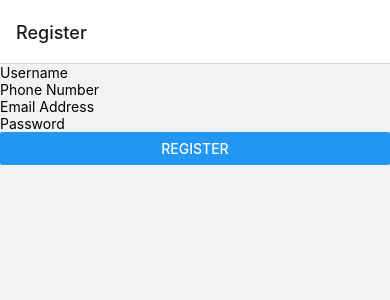
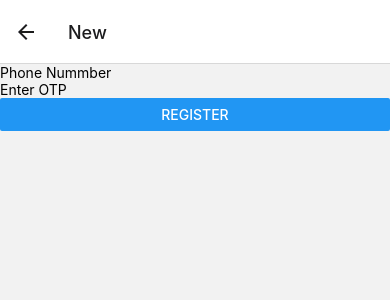
Before and after one commit to PaulineOndiek/foodDelivery, a React Native app: screen /New in a window 390 px wide. Before the commit this address had no page. Shown: the top 300 px of the page. Built offline with nearby package versions, Linux system fonts and the light colour scheme.

Commit message:
user authentication using phone number and creation of the data.js component

```diff
--- a/App.js
+++ b/App.js
@@ -15,6 +15,7 @@ import RegisterScreen from './src/screens/RegisterScreen'
 import DisplayScreen from './src/screens/DisplayScreen'
 import LoginScreen from './src/screens/LoginScreen'
 import WelcomeScreen from './src/screens/WelcomeScreen'
+import NewScreen from './src/screens/NewScreen';
 
 
 
@@ -24,20 +25,12 @@ const Stack = createNativeStackNavigator();
 const App=()=>{
 return(
   <NavigationContainer>
-    <Stack.Navigator initialRouteName='Register'>
+    <Stack.Navigator initialRouteName='Home'>
       <Stack.Screen name="Home" component={HomeScreen}/>
       <Stack.Screen name="Register" component={RegisterScreen} />
       <Stack.Screen name="Login" component={LoginScreen}/>
-  {/* <View style={StyleSheet.container}> */}
+      <Stack.Screen name="New" component={NewScreen}/>
 
-   {/* <Text>Hello</Text>  */}
-
-
-
-
-
-
-{/* </View> */}
 </Stack.Navigator>
 </NavigationContainer>
 )
--- a/package.json
+++ b/package.json
@@ -10,6 +10,8 @@
     "lint": "eslint ."
   },
   "dependencies": {
+    "@react-native-firebase/app": "^16.5.0",
+    "@react-native-firebase/auth": "^16.5.0",
     "@react-navigation/native": "^6.1.2",
     "@react-navigation/native-stack": "^6.9.8",
     "firebase": "^9.15.0",
--- /dev/null
+++ b/src/Data.js
@@ -0,0 +1,48 @@
+export const Data=([
+
+{   Image:"https://images.unsplash.com/photo-1608219994488-cc269412b3e4?ixlib=rb-4.0.3&ixid=MnwxMjA3fDB8MHxwaG90by1wYWdlfHx8fGVufDB8fHx8&auto=format&fit=crop&w=987&q=80",
+    Name:"Fries",
+    Price:"1,000",
+    Category:"Fast Foods"
+
+},
+{
+    Image:"https://images.unsplash.com/photo-1593246049226-ded77bf90326?ixlib=rb-4.0.3&ixid=MnwxMjA3fDB8MHxwaG90by1wYWdlfHx8fGVufDB8fHx8&auto=format&fit=crop&w=2835&q=80",
+    Name:"Pizza",
+    Price:"1546",
+    Category:"Pizza"
+
+},
+{   Image:"https://images.unsplash.com/photo-1567620832903-9fc6debc209f?ixlib=rb-4.0.3&ixid=MnwxMjA3fDB8MHxwaG90by1wYWdlfHx8fGVufDB8fHx8&auto=format&fit=crop&w=1080&q=80",
+    Name:"Fried Chicken",
+    Price:"2,100",
+    Category:"Chicken"
+
+},
+{   Image:"https://images.unsplash.com/photo-1572802419224-296b0aeee0d9?ixlib=rb-4.0.3&ixid=MnwxMjA3fDB8MHxwaG90by1wYWdlfHx8fGVufDB8fHx8&auto=format&fit=crop&w=2830&q=80",
+    Name:"Double Cheese Burger bacon ",
+    Price:"1,250",
+    Category:"Burgers"
+
+},
+{   Image:"https://images.unsplash.com/photo-1629993470807-33bfa488153b?ixlib=rb-4.0.3&ixid=MnwxMjA3fDB8MHxwaG90by1wYWdlfHx8fGVufDB8fHx8&auto=format&fit=crop&w=987&q=80",
+    Name:"StrawBerry milkshake",
+    Price:"540",
+    Category:"Beverages"
+
+},
+
+{   Image:"https://images.unsplash.com/photo-1571115177098-24ec42ed204d?ixlib=rb-4.0.3&ixid=MnwxMjA3fDB8MHxwaG90by1wYWdlfHx8fGVufDB8fHx8&auto=format&fit=crop&w=987&q=80",
+    Name:"Chocolate Cake",
+    Price:"450",
+    Category:"Desserts"
+
+},
+{   Image:"https://images.unsplash.com/photo-1613626630502-182579c0432c?ixlib=rb-4.0.3&ixid=MnwxMjA3fDB8MHxwaG90by1wYWdlfHx8fGVufDB8fHx8&auto=format&fit=crop&w=2070&q=80",
+    Name:"Fried Fish",
+    Price:"2,500",
+    Category:"Local Foods"
+
+},
+
+])
--- a/src/screens/HomeScreen.js
+++ b/src/screens/HomeScreen.js
@@ -1,19 +1,23 @@
 import * as React from 'react';
-import { Button, View, Text, TouchableOpacity } from 'react-native';
+import { Data } from '../Data';
+import { Button, View, Text, TouchableOpacity, Image} from 'react-native';
 import { NavigationContainer } from '@react-navigation/native';
 import { createNativeStackNavigator } from '@react-navigation/native-stack';
 
 const HomeScreen=({navigation})=>{
     return(
         <View>
-            <Text>Hello World</Text>
-            <TouchableOpacity
+<Image source={require("./../../assets/pizza.avif")}/>
+
+<TouchableOpacity
         onPress={() => navigation.navigate('RegisterScreen')}
       >
         <Text>Go to Register</Text>
+
       </TouchableOpacity>
         </View>
     )
 }
 
+
 export default HomeScreen
--- a/src/screens/NewScreen.js
+++ b/src/screens/NewScreen.js
@@ -1,53 +1,129 @@
-import { View,TextInput } from "react-native"
-import { getAuth, recaptchaVerifier, signInWithPhoneNumber } from "firebase/auth";
-import {auth} from "../Firebase"
-const NewScreen=()=>{
+import { View, TextInput, StyleSheet, Button } from "react-native"
+import { signInWithPhoneNumber, RecaptchaVerifier } from "firebase/auth";
+import { auth } from "../Firebase"
+import { useState } from "react";
 
-// const auth = getAuth();
-window.recaptchaVerifier = new RecaptchaVerifier('recaptcha-container', {}, auth);
+const NewScreen = () => {
+  const [phone, setPhone] = useState("")
+  const [code, setCode] = useState("")
 
-auth.languageCode = 'it';
-// To apply the default browser preference instead of explicitly setting it.
-// firebase.auth().useDeviceLanguage();
+  const generateRecaptcha = () => {
 
-// const auth=getAuth()
-const phoneNumber = getPhoneNumberFromUserInput();
+    window.recaptchaVerifier = new RecaptchaVerifier('sign-in-button', {
+      'size': 'invisible',
+      'callback': (response) => {
+        // reCAPTCHA solved, allow signInWithPhoneNumber.
+
+      }
+    }, auth);
+  }
+
+  const requestOTP = (e) => {
+    e.preventDefault()
+    generateRecaptcha()
     const appVerifier = window.recaptchaVerifier;
 
-
-signInWithPhoneNumber(auth, phoneNumber, appVerifier)
+    signInWithPhoneNumber(auth, phone, appVerifier)
       .then((confirmationResult) => {
-      // SMS sent. Prompt user to type the code from the message, then sign the
-      // user in with confirmationResult.confirm(code).
         window.confirmationResult = confirmationResult;
-      // ...
       }).catch((error) => {
-      // Error; SMS not sent
-      // ...
+        console.log(error)
       });
 
-    grecaptcha.reset(window.recaptchaWidgetId);
-
-// Or, if you haven't stored the widget ID:
-window.recaptchaVerifier.render().then(function(widgetId) {
-  grecaptcha.reset(widgetId);
-});
+  }
 
 
+  const verifyOTP = (e) => {
+    let otp = e.target.value;
+    setCode(otp)
 
-    return(
+    let confirmationResult = window.confirmationResult
+    confirmationResult.confirm(otp).then((result) => {
+      const user = result.user;
+      console.log(user)
+    }).catch((error) => {
+      console.log(error)
+    })
+  }
+
+
+  return (
     <View>
+
       <TextInput
         placeholder="Phone Nummber"
+        onChangeText={text => setPhone(text)}
         style={styles.input}
+        value={phone}
       />
-            <TextInput />
+      <TextInput
+        placeholder="Enter OTP"
+        // onChangeText={text => setOTP(text)}
+        onChangeText={verifyOTP}
+        style={styles.input}
+        value={code}
+      />
+
+      <Button
+        title="Register"
+        onPress={requestOTP}
+      />
+
+      <View id="sign-in-button">
+
+      </View>
+
     </View>
   )
 
 }
-const styles=StyleSheet.create({
+const styles = StyleSheet.create({
 
 })
 
 export default NewScreen
+
+
+
+// import React, { useState } from 'react';
+// import { Button, TextInput } from 'react-native';
+// import auth from '@react-native-firebase/auth';
+
+// function NewScreen() {
+//   // If null, no SMS has been sent
+//   const [confirm, setConfirm] = useState(null);
+
+//   const [code, setCode] = useState('');
+
+//   // Handle the button press
+//   async function signInWithPhoneNumber(phoneNumber) {
+//     const confirmation = await auth().signInWithPhoneNumber(phoneNumber);
+//     setConfirm(confirmation);
+//   }
+
+//   async function confirmCode() {
+//     try {
+//       await confirm.confirm(code);
+//     } catch (error) {
+//       console.log('Invalid code.');
+//     }
+//   }
+
+//   if (!confirm) {
+//     return (
+//       <Button
+//         title="Phone Number Sign In"
+//         onPress={() => signInWithPhoneNumber('+254793844447')}
+//       />
+//     );
+//   }z
+
+//   return (
+//     <>
+//       <TextInput value={code} onChangeText={text => setCode(text)} />
+//       <Button title="Confirm Code" onPress={() => confirmCode()} />
+//     </>
+//   );
+// }
+
+// export default NewScreen
--- a/src/screens/RegisterScreen.js
+++ b/src/screens/RegisterScreen.js
@@ -1,5 +1,5 @@
 import { getAuth, createUserWithEmailAndPassword } from "firebase/auth";
-import { View,Text, TextInput, TouchableOpacity, StyleSheet, Button } from "react-native";
+import { View,Text, TextInput, TouchableOpacity, StyleSheet, Button, Image } from "react-native";
 import { useState } from "react";
 import { auth } from "../Firebase"
 
@@ -31,6 +31,7 @@ const RegisterScreen=({navigation})=>{
    return(
 
     <View>
+      {/* <Image source={require("./../../assets/food.avif")} style={{width: 100, height:100}}/> */}
         <TextInput
          style={styles.input}
          onChangeText={text=>setName(text)}
--- a/src/screens/WelcomeScreen.js
+++ b/src/screens/WelcomeScreen.js
@@ -1,10 +1,11 @@
-import { View } from "react-native"
+import { View, Image} from "react-native"
 const Welcome=()=>{
     return(
         <View>
-            <Text>Have your food hot delivered</Text>
+            <Text>Welcome</Text>
+            <Text>Have your favourite food delivered hot at your doorstep </Text>
+            {/* <Image style={{width:100,height:100}} source={require('./../../assets/burger.avif')}/> */}
             <Button
-
             value={"Get Started"}/>
         </View>
     )
```
Also changed, not shown: assets/pizza.avif (added), 1 other file (tests, documents, lock files or other folders). Lines whose indentation alone changed are shown as unchanged.
